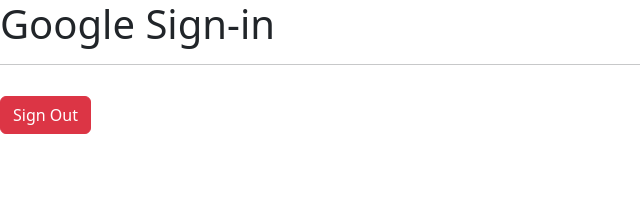
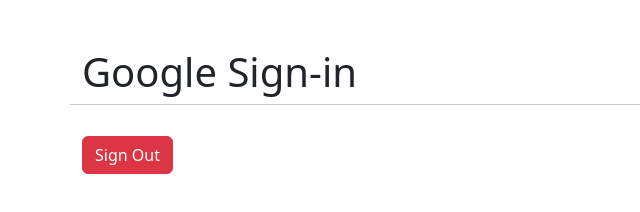
Before and after one commit to Antonio3veces3/basic-web-server-express, a website: page public/index.html in a window 1280 px wide. Shown: the whole page, without its empty margins (0-640 px from the left). Drawn offline with nearby package versions, Linux system fonts and the light colour scheme.

Commit message:
Add: style

```diff
--- a/controllers/uploads.controller.js
+++ b/controllers/uploads.controller.js
@@ -156,10 +156,13 @@
 
   //Limpiar imagen previa
   if(model.img){
+    //AQUI TENGO QUE RETORNAR LA IMAGEN QUE ESTA EN CLOUDINARY
+    /* PARA GUARDAR EL ARCHIVO SUBIDO EN UNA CARPETA
     const pathImage = path.join(__dirname, '../uploads', collection, model.img);
     if(fs.existsSync(pathImage)){
       return res.sendFile(pathImage);
-    }
+    }*/
+    return res.send(model.img);
   }
   const notImage = path.join(__dirname, '../assets/no-image.jpg');
   res.sendFile(notImage);
--- a/public/index.html
+++ b/public/index.html
@@ -13,7 +13,9 @@
     <title>Denied Access</title>
 </head>
 
-<body>
+<body class="container">
+
+    <div class="row mt-5">
         <h1>Google Sign-in</h1>
         <hr>
         <div id="g_id_onload"
@@ -26,8 +28,12 @@
         <div class="g_id_signin" data-type="standard" data-size="large" data-theme="outline" data-text="sign_in_with"
             data-shape="rectangular" data-logo_alignment="left">
         </div>
+    </div>
 
+    <div class="col-sm-6">
         <button id="signOut" class="btn btn-danger" style="margin-top: 15px;">Sign Out</button>
+    </div>
+
 
     <script>
             let url = (window.location.hostname.includes('localhost'))
```
Lines whose indentation alone changed are shown as unchanged.
